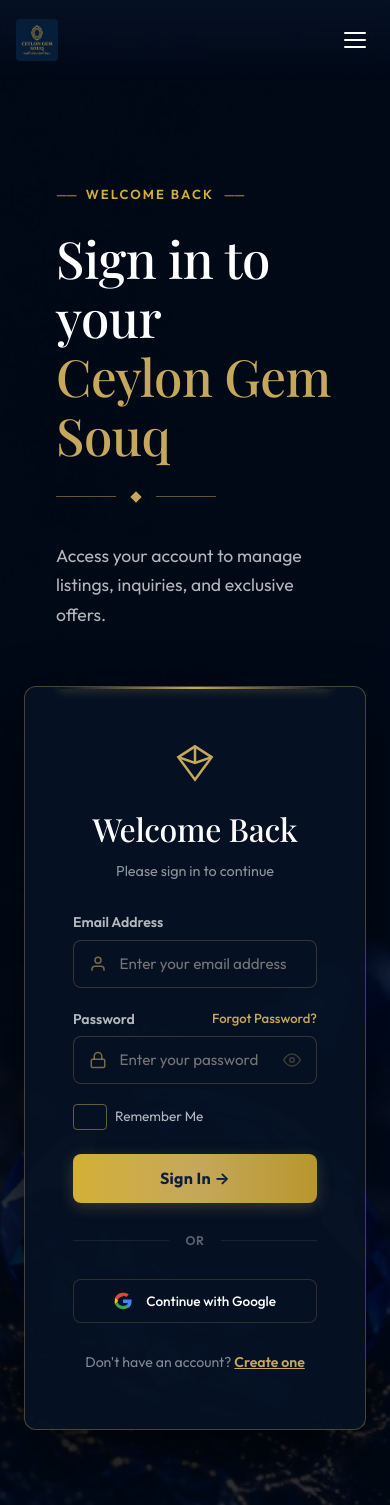
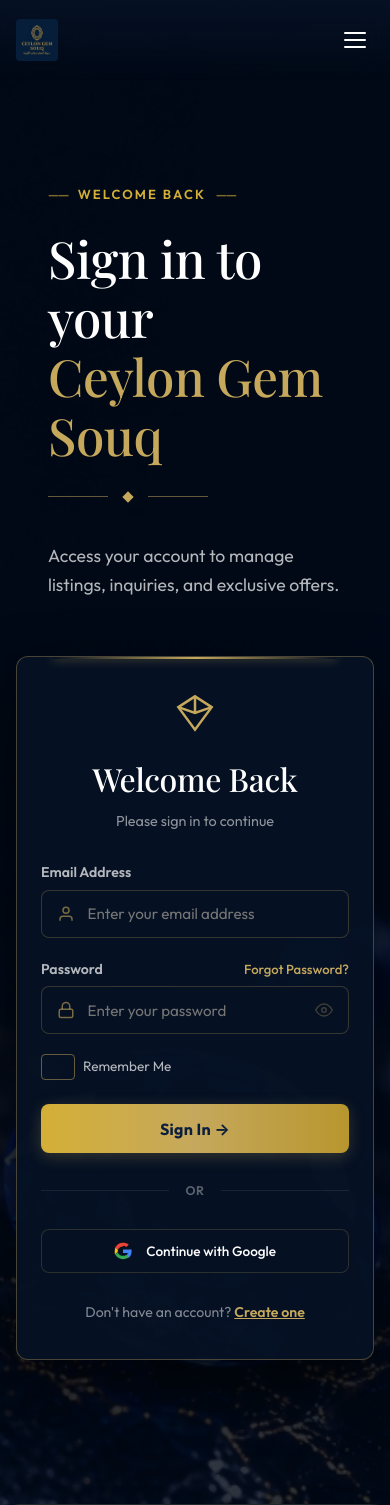
Before and after one commit to RBRB19454/ceylon-gem-souq, a React (Vite) app in the folder frontend/: page /login in a window 390 px wide. Shown: the top 1505 px of the page. Built offline with nearby package versions, Linux system fonts and the light colour scheme; no server answers; a web font is replaced by a local one.

Commit message:
adjust login form

```diff
--- a/frontend/src/index.css
+++ b/frontend/src/index.css
@@ -3196,8 +3196,12 @@
   border-radius: var(--radius-md);
   padding: 3.5rem 3rem;
   width: 100%;
+  max-width: 520px;
+  margin-left: auto;
+  margin-right: auto;
   box-sizing: border-box;
-  margin: 2rem 0;
+  margin-top: 2rem;
+  margin-bottom: 2rem;
   position: relative;
   overflow: hidden;
 }
@@ -3497,6 +3501,14 @@
 }
 
 @media (max-width: 640px) {
+  .login-page-container .login-split-grid,
+  .login-page-container .login-trust-strip {
+    padding-left: 1rem !important;
+    padding-right: 1rem !important;
+  }
+  .login-card-gold {
+    padding: 2.25rem 1.5rem !important;
+  }
   .login-trust-strip {
     grid-template-columns: 1fr;
     gap: 1.5rem;
```
